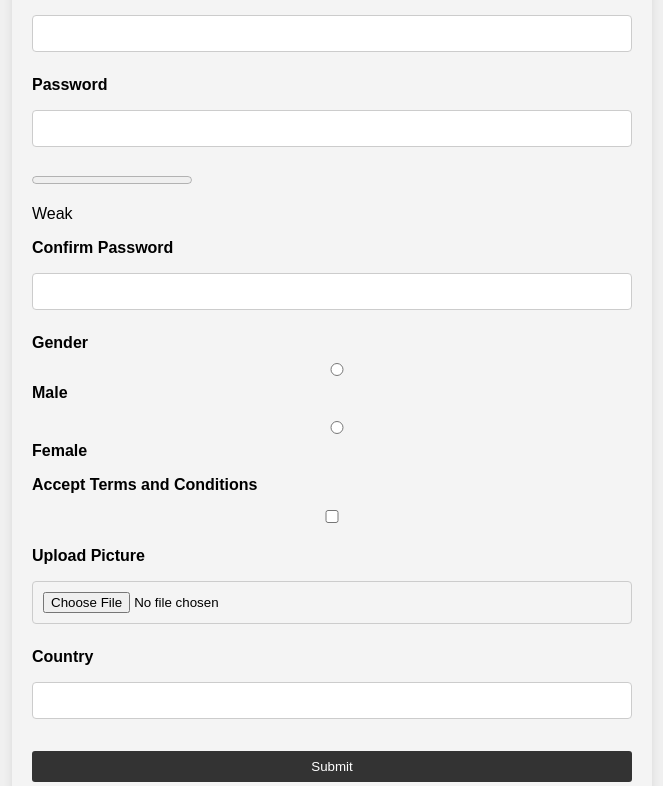
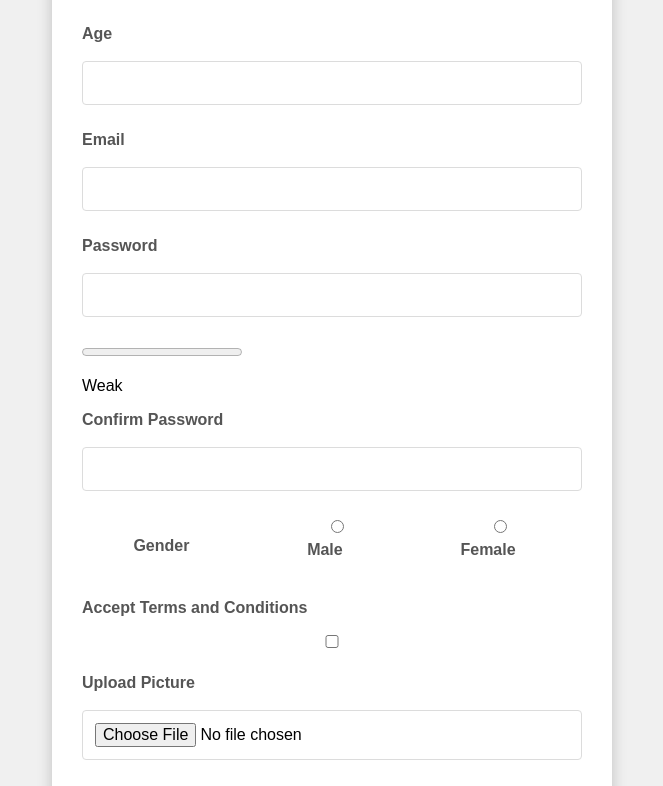
Before and after one commit to Alex-prokop/RS_School_React, a React (Vite) app: page /form-uncontrolled in a window 1280 px wide. Shown: the part 311-1097 px from the top of the page, without its empty margins (308-971 px from the left). Built offline with nearby package versions, Linux system fonts and the light colour scheme; the HTML template or start-up script is replaced by a standard one.

Commit message:
add: styles for form elements

```diff
--- a/src/components/CountryAutocomplete.tsx
+++ b/src/components/CountryAutocomplete.tsx
@@ -23,13 +23,13 @@ const CountryAutocomplete = ({
         country.toLowerCase().includes(value.toLowerCase())
       )
     );
-    onSelectCountry(value); // Обновляем значение country в форме при каждом изменении ввода
+    onSelectCountry(value);
   };
 
   const handleSelect = (country: string) => {
     setInputValue(country);
     setFilteredCountries([]);
-    onSelectCountry(country); // Обновляем значение country в форме при выборе из списка
+    onSelectCountry(country);
   };
 
   return (
--- a/src/components/Form.css
+++ b/src/components/Form.css
@@ -1,10 +1,18 @@
 form {
-  max-width: 600px;
-  margin: 0 auto;
-  padding: 20px;
-  background-color: #f4f4f4;
-  border-radius: 8px;
-  box-shadow: 0px 0px 10px rgba(0, 0, 0, 0.1);
+  max-width: 500px;
+  margin: 50px auto;
+  padding: 30px;
+  background-color: #ffffff;
+  border-radius: 10px;
+  box-shadow: 0px 4px 15px rgba(0, 0, 0, 0.2);
+}
+
+h2.header {
+  text-align: center;
+  color: #333333;
+  font-size: 24px;
+  margin-bottom: 20px;
+  font-weight: 600;
 }
 
 input[type='text'],
@@ -15,18 +23,31 @@ input[type='file'],
 input[type='checkbox'],
 select {
   width: 100%;
-  padding: 10px;
-  margin: 8px 0;
-  display: inline-block;
-  border: 1px solid #ccc;
+  padding: 12px;
+  margin: 10px 0;
+  border: 1px solid #dcdcdc;
   border-radius: 4px;
   box-sizing: border-box;
+  font-size: 16px;
+  transition: border-color 0.3s ease;
+}
+
+input[type='text']:focus,
+input[type='number']:focus,
+input[type='email']:focus,
+input[type='password']:focus,
+input[type='file']:focus,
+input[type='checkbox']:focus,
+select:focus {
+  border-color: #4caf50;
+  outline: none;
 }
 
 label {
   margin-bottom: 8px;
   display: block;
   font-weight: bold;
+  color: #555555;
 }
 
 button {
@@ -34,19 +55,54 @@ button {
   background-color: #4caf50;
   color: white;
   padding: 14px 20px;
-  margin: 8px 0;
+  margin-top: 20px;
   border: none;
   border-radius: 4px;
   cursor: pointer;
+  font-size: 16px;
+  transition:
+    background-color 0.3s ease,
+    box-shadow 0.2s ease;
+}
+
+button:hover {
+  background-color: #45a049;
+  box-shadow: 0px 2px 10px rgba(0, 0, 0, 0.1);
+}
+
+button:active {
+  background-color: #3e8e41;
 }
 
 button:disabled {
   background-color: #cccccc;
+  cursor: not-allowed;
 }
 
 .error {
-  color: red;
+  color: #e74c3c;
   font-size: 12px;
   margin-top: -6px;
   margin-bottom: 8px;
+  font-weight: bold;
 }
+
+.radio-group {
+  display: flex;
+  justify-content: space-around;
+
+  align-items: center;
+}
+
+.radio-group label {
+  margin-right: 15px;
+}
+
+.password-group input {
+  flex: 1;
+  margin-right: 10px;
+}
+
+.password-strength {
+  min-width: 100px;
+}
--- a/src/components/validationSchema.ts
+++ b/src/components/validationSchema.ts
@@ -4,38 +4,83 @@ export const formSchema = yup.object().shape({
   name: yup
     .string()
     .required('Name is required')
-    .matches(/^[A-Z]/, 'Name must start with an uppercase letter'),
+    .matches(/^[A-Z]/, 'Name must start with an uppercase letter')
+    .min(2, 'Name must be at least 2 characters long')
+    .max(50, 'Name cannot exceed 50 characters')
+    .matches(/^[A-Za-z\s]+$/, 'Name can only contain letters and spaces'),
+
   age: yup
     .number()
     .required('Age is required')
-    .positive('Age must be a positive number'),
+    .positive('Age must be a positive number')
+    .integer('Age must be a whole number')
+    .max(120, 'Age cannot exceed 120 years'),
+
   email: yup
     .string()
     .required('Email is required')
     .email('Invalid email format'),
+
   password: yup
     .string()
     .required('Password is required')
+    .min(8, 'Password must be at least 8 characters long')
+    .max(100, 'Password cannot exceed 100 characters')
     .matches(
       /^(?=.*[a-z])(?=.*[A-Z])(?=.*\d)(?=.*[@$!%*?&])[A-Za-z\d@$!%*?&]{8,}$/,
-      'Password must be stronger'
+      'Password must contain at least one uppercase letter, one lowercase letter, one number, and one special character'
     ),
+
   confirmPassword: yup
     .string()
-    .oneOf([yup.ref('password')], 'Passwords must match'),
+    .oneOf([yup.ref('password')], 'Passwords must match')
+    .required('Please confirm your password'),
+
   gender: yup.string().required('Gender is required'),
+
   terms: yup
     .boolean()
+    .required('You must accept the terms and conditions')
     .oneOf([true], 'You must accept the terms and conditions'),
+
   picture: yup
     .mixed()
     .required('Picture is required')
-    .test('fileSize', 'File too large', (value) => {
-      return value && value[0] && value[0].size <= 1024 * 1024; // Проверка размера первого файла
+    .test('fileSize', 'File size should be less than 1MB', (value) => {
+      return value && value[0] && value[0].size <= 1024 * 1024;
     })
-    .test('fileFormat', 'Unsupported Format', (value) => {
-      return (
-        value && value[0] && ['image/jpeg', 'image/png'].includes(value[0].type)
-      ); // Проверка формата первого файла
-    }),
+    .test(
+      'fileFormat',
+      'Unsupported format, only JPEG and PNG are allowed',
+      (value) => {
+        return (
+          value &&
+          value[0] &&
+          ['image/jpeg', 'image/png'].includes(value[0].type)
+        );
+      }
+    )
+    .test(
+      'fileResolution',
+      'Image resolution should be at least 300x300',
+      async (value) => {
+        if (!value || !value[0]) return true;
+
+        const file = value[0];
+        const img = new Image();
+        img.src = URL.createObjectURL(file);
+        return new Promise((resolve) => {
+          img.onload = () => {
+            if (img.width >= 300 && img.height >= 300) {
+              resolve(true);
+            } else {
+              resolve(false);
+            }
+          };
+        });
+      }
+    ),
+
+  country: yup.string().required('Country is required'),
+  // .min(2, 'Country must be at least 2 characters long'),
 });
--- a/src/routes/FormControlledContainer.tsx
+++ b/src/routes/FormControlledContainer.tsx
@@ -8,6 +8,18 @@ import { RootState } from '../store/store';
 import { formSubmit } from '../store/formSlice';
 import { useFileHandler } from '../hooks/useFileHandler';
 import FormControlledView from './FormControlledView';
+
+interface FormData {
+  name: string;
+  age: number;
+  email: string;
+  password: string;
+  confirmPassword: string;
+  gender: string;
+  terms: boolean;
+  picture: File[];
+  country: string;
+}
 
 const FormControlledContainer = () => {
   const dispatch = useDispatch();
@@ -24,6 +36,8 @@ const FormControlledContainer = () => {
     formState: { errors, isSubmitting },
   } = useForm({
     resolver: yupResolver(formSchema),
+    mode: 'onChange',
+    reValidateMode: 'onChange',
   });
 
   const passwordValue = watch('password');
@@ -33,7 +47,7 @@ const FormControlledContainer = () => {
     setValue('country', country, { shouldValidate: true });
   };
 
-  const onSubmit = async (data: unknown) => {
+  const onSubmit = async (data: FormData) => {
     let pictureData = null;
 
     if (data.picture && data.picture[0]) {
--- a/src/routes/FormControlledView.tsx
+++ b/src/routes/FormControlledView.tsx
@@ -17,6 +17,8 @@ const FormControlledView = ({
 }) => {
   return (
     <form onSubmit={handleSubmit(onSubmit)}>
+      <h2 className="header">Controlled Form</h2>
+
       <Controller
         name="name"
         control={control}
@@ -61,6 +63,7 @@ const FormControlledView = ({
         )}
       />
 
+      <div className="password-group">
         <Controller
           name="password"
           control={control}
@@ -75,7 +78,10 @@ const FormControlledView = ({
             />
           )}
         />
+        <div className="password-strength">
           <PasswordStrengthMeter password={passwordValue} />
+        </div>
+      </div>
 
       <Controller
         name="confirmPassword"
@@ -91,11 +97,8 @@ const FormControlledView = ({
           />
         )}
       />
-      {errors.confirmPassword && (
-        <div className="error">{errors.confirmPassword.message}</div>
-      )}
 
-      <div>
+      <div className="radio-group">
         <label htmlFor="gender">Gender</label>
         <Controller
           name="gender"
--- a/src/routes/FormUncontrolledContainer.tsx
+++ b/src/routes/FormUncontrolledContainer.tsx
@@ -35,14 +35,27 @@ const FormUncontrolledContainer = () => {
 
   const handleCountrySelect = (country: string) => {
     setFormData((prev) => ({ ...prev, country }));
+    if (errors.country) {
+      const newErrors = { ...errors };
+      delete newErrors.country;
+      setErrors(newErrors);
+    }
   };
 
   const handleChange = (e: React.ChangeEvent<HTMLInputElement>) => {
     const { name, value, type, checked, files } = e.target;
+    const newValue = type === 'checkbox' ? checked : files ? [files[0]] : value;
+
     setFormData((prev) => ({
       ...prev,
-      [name]: type === 'checkbox' ? checked : files ? [files[0]] : value,
+      [name]: newValue,
     }));
+
+    if (errors[name]) {
+      const newErrors = { ...errors };
+      delete newErrors[name];
+      setErrors(newErrors);
+    }
   };
 
   const handleSubmit = async (e: React.FormEvent) => {
@@ -83,6 +96,8 @@ const FormUncontrolledContainer = () => {
     }
   };
 
+  const isSubmitDisabled = isSubmitting || Object.keys(errors).length > 0;
+
   return (
     <FormUncontrolledView
       formData={formData}
@@ -93,6 +108,7 @@ const FormUncontrolledContainer = () => {
       handleSubmit={handleSubmit}
       handleCountrySelect={handleCountrySelect}
       countries={countries}
+      isSubmitDisabled={isSubmitDisabled}
     />
   );
 };
--- a/src/routes/FormUncontrolledView.tsx
+++ b/src/routes/FormUncontrolledView.tsx
@@ -8,13 +8,15 @@ import PasswordStrengthMeter from '../components/PasswordStrengthMeter';
 const FormUncontrolledView = ({
   formData,
   errors,
-  isSubmitting,
   handleChange,
   handleSubmit,
   handleCountrySelect,
+  isSubmitDisabled,
 }) => {
   return (
     <form onSubmit={handleSubmit}>
+      <h2 className="header">FormUncontrolled</h2>
+
       <TextInput
         label="Name"
         id="name"
@@ -65,7 +67,7 @@ const FormUncontrolledView = ({
         error={errors.confirmPassword}
       />
 
-      <div>
+      <div className="radio-group">
         <label>Gender</label>
         <RadioInput
           label="Male"
@@ -111,10 +113,7 @@ const FormUncontrolledView = ({
         {errors.country && <div className="error">{errors.country}</div>}
       </div>
 
-      <button
-        type="submit"
-        disabled={isSubmitting || Object.keys(errors).length > 0}
-      >
+      <button type="submit" disabled={isSubmitDisabled}>
         Submit
       </button>
     </form>
--- a/src/routes/Main.css
+++ b/src/routes/Main.css
@@ -1,4 +1,4 @@
-.page-container {
+.container {
   display: flex;
   flex-direction: column;
   align-items: center;
@@ -8,40 +8,41 @@
   padding: 20px;
 }
 
-.heading {
-  text-align: center;
+.header {
   margin-bottom: 20px;
 }
 
-.data-container {
+.card {
   display: flex;
+  flex-direction: row;
   align-items: center;
-  justify-content: flex-start;
+  margin-bottom: 10px;
+  padding: 10px;
   width: 100%;
   max-width: 600px;
-  margin-bottom: 20px;
-  padding: 15px;
-  border-radius: 8px;
+  box-sizing: border-box;
+  border: 1px solid #ccc;
+  background-color: #f9f9f9;
   transition:
     background-color 0.5s ease,
     border 0.5s ease;
-  border: 1px solid #ccc;
-  background-color: #f9f9f9;
 }
 
-.data-container.highlighted {
+.card.highlight {
   border: 2px solid #4caf50;
   background-color: #e8f5e9;
 }
 
-.picture {
+.image-container {
+  margin-right: 20px;
+}
+
+.image {
   max-width: 150px;
   max-height: 150px;
-  margin-right: 20px;
-  border-radius: 8px;
+  border-radius: 4px;
 }
 
 .info {
-  display: flex;
-  flex-direction: column;
+  flex: 1;
 }
```
Also changed, not shown: src/routes/Main.tsx (+12 -23 lines). Lines whose indentation alone changed are shown as unchanged.
